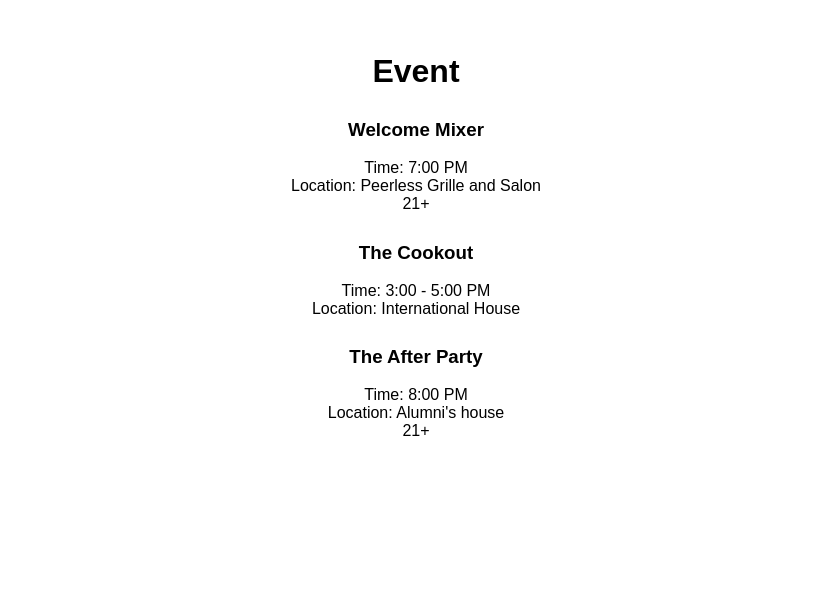
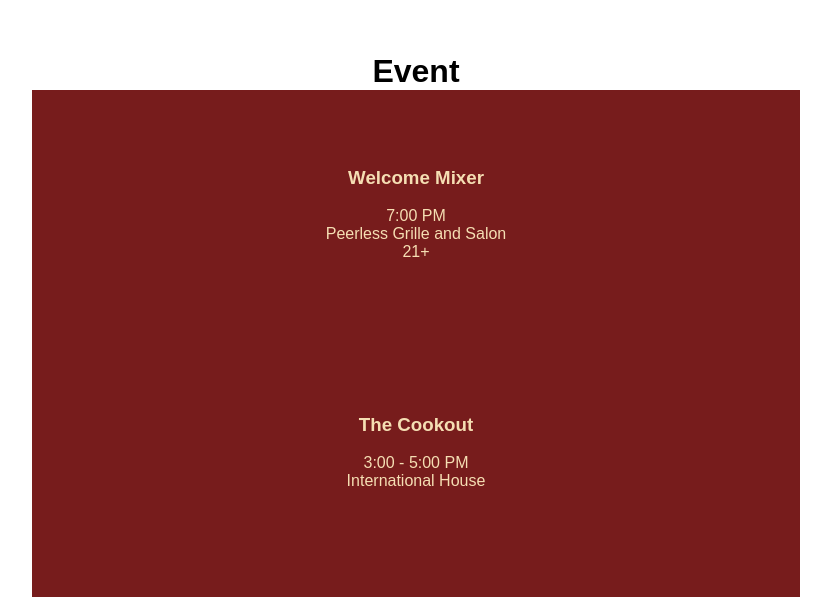
Before and after one commit to SushantChhetry/alumni-weekend-react-app, a Next.js app in the folder cat-dog/: page /Event in a window 1280 px wide. Shown: the part 203-800 px from the top of the page, without its empty margins (224-1055 px from the left). Built offline with nearby package versions, Linux system fonts and the light colour scheme.

Commit message:
Added CSS and links to events

```diff
--- a/cat-dog/src/pages/Event.js
+++ b/cat-dog/src/pages/Event.js
@@ -7,21 +7,28 @@ const Event = () => {
       title: "Welcome Mixer",
       time: "7:00 PM",
       location: "Peerless Grille and Salon",
+      lat: "33.65760295726795",
+      lng: "-85.83040843066253",
       note: "21+",
     },
     {
       title: "The Cookout",
       time: "3:00 - 5:00 PM",
       location: "International House",
+      lat: "33.82549295263616",
+      lng: "-85.76485300070841",
       note: "",
     },
     {
       title: "The After Party",
       time: "8:00 PM",
       location: "Alumni's house",
+      lat: "",
+      lng: "",
       note: "21+",
     },
   ];
+
   return (
     <div className="event-wrapper">
       <h1>Event</h1>
@@ -30,8 +37,15 @@ const Event = () => {
           <div className="event" id={key}>
             <h3>{event.title}</h3>
             <br />
-            <p>Time: {event.time}</p>
-            <p>Location: {event.location}</p>
+            <p> {event.time}</p>
+            <p>
+              <a
+                href={`https://www.google.com/maps?q=${event.lat},${event.lng}`}
+                target="_blank"
+              >
+                {event.location}
+              </a>
+            </p>
             {event.note ? event.note : ""}
           </div>
         );
--- a/cat-dog/src/styles/globals.css
+++ b/cat-dog/src/styles/globals.css
@@ -59,6 +59,8 @@ img{
 .body-wrapper{
   display: flex;
   flex-direction: column;
+  width: 100vw;
+  height: 100vh;
 }
 
 .body{
@@ -201,5 +203,16 @@ button[type="submit"]:hover {
       flex-direction: column;
       text-align: center;
       padding: 20%;
-      gap:10%
+      justify-content: space-around;
   }
+
+  .event{
+    color: wheat;
+    background-color: rgb(119, 28, 28);
+    padding: 10%;
+  }
+
+  a{
+    text-decoration: none;
+    color: wheat;
+  }
```
